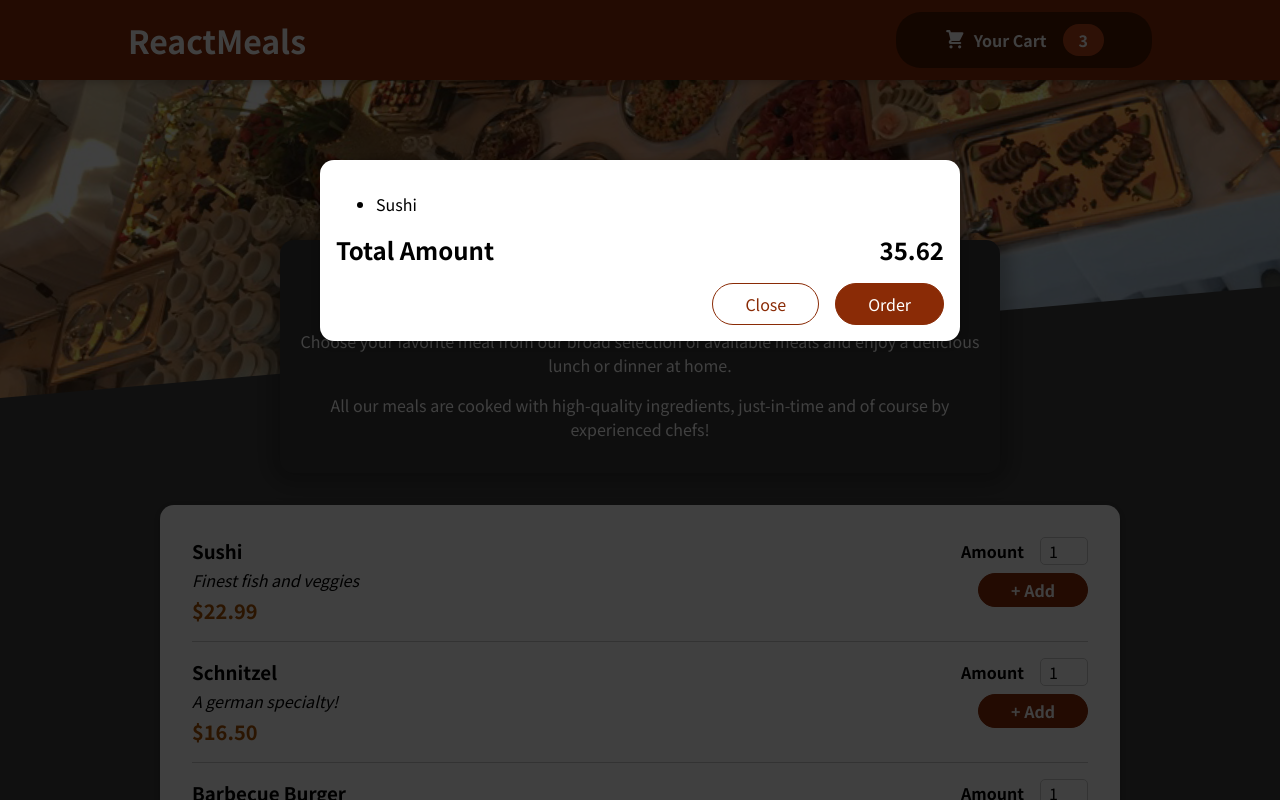
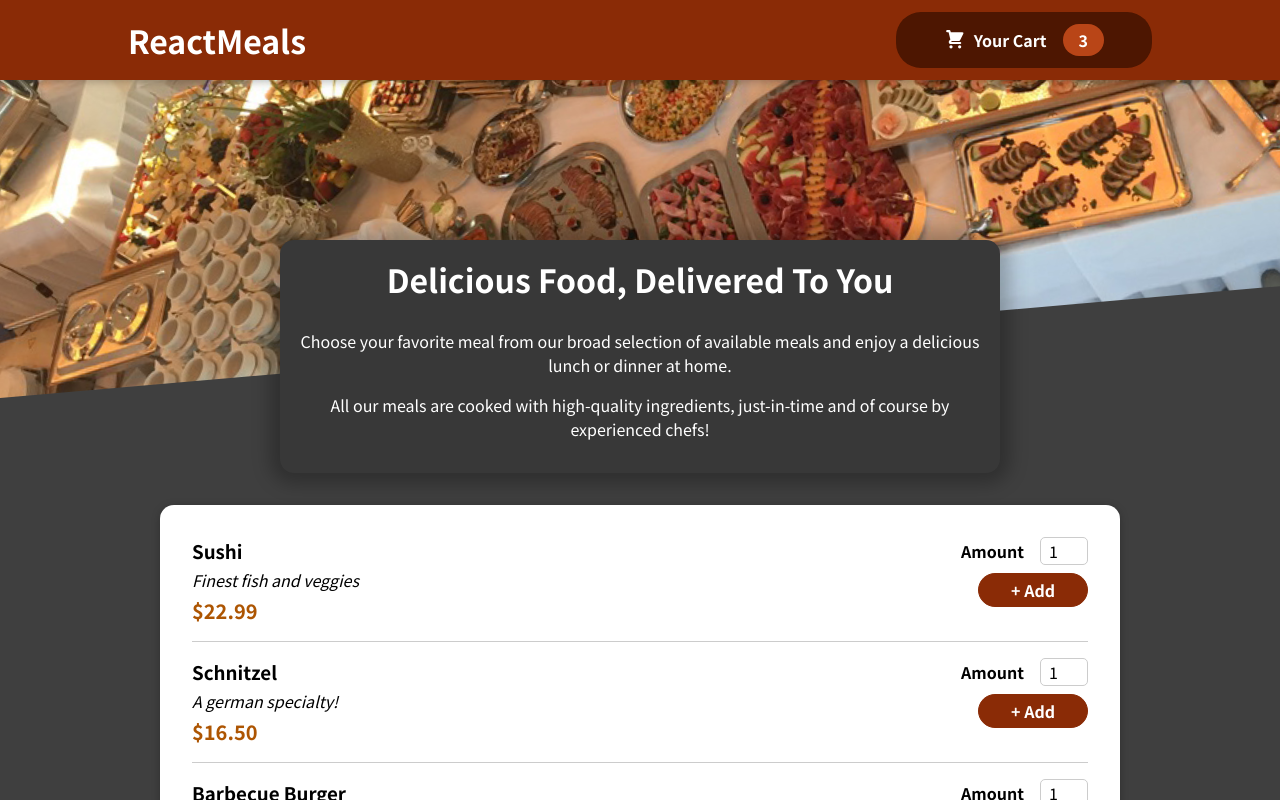
Before and after one commit to jiyunnoh/react-typescript-food-order-app, a React (Create React App) app: page / in a window 1280 px wide. Shown: the top 800 px of the page. Built offline with nearby package versions, Linux system fonts and the light colour scheme.

Commit message:
141. Managing Cart & Modal State

```diff
--- a/src/App.tsx
+++ b/src/App.tsx
@@ -1,13 +1,23 @@
-import React from "react";
+import React, { useState } from "react";
 import Cart from "./components/Cart/Cart";
 import Header from "./components/Layout/Header";
 import Meals from "./components/Meals/Meals";
 
 function App() {
+  const [cartIsShown, setCartIsShown] = useState(false);
+
+  const showCartHandler = () => {
+    setCartIsShown(true)
+  }
+
+  const hideCartHandler = () => {
+    setCartIsShown(false)
+  }
+
   return (
     <>
-      <Cart />
-      <Header />
+      {cartIsShown && <Cart onClose={hideCartHandler} />}
+      <Header onShowCart={showCartHandler} />
       <main>
         <Meals />
       </main>
--- a/src/components/Cart/Cart.tsx
+++ b/src/components/Cart/Cart.tsx
@@ -1,8 +1,8 @@
-import React from "react";
+import React, { MouseEventHandler } from "react";
 import Modal from "../UI/Modal";
 import classes from "./Cart.module.css";
 
-const Cart = () => {
+const Cart = (props: { onClose: MouseEventHandler }) => {
     const cartItems = (
         <ul className={classes['cart-item']}>
             {[{ id: 'c1', name: 'Sushi', amount: 2, price: 12.99 }].map(item =>
@@ -11,14 +11,14 @@
         </ul>
     );
     return (
-        <Modal>
+        <Modal onClose={props.onClose}>
             {cartItems}
             <div className={classes.total}>
                 <span>Total Amount</span>
                 <span>35.62</span>
             </div>
             <div className={classes.actions}>
-                <button className={classes['button--alt']}>Close</button>
+                <button className={classes['button--alt']} onClick={props.onClose}>Close</button>
                 <button className={classes.button}>Order</button>
             </div>
         </Modal>
--- a/src/components/Layout/Header.tsx
+++ b/src/components/Layout/Header.tsx
@@ -1,15 +1,15 @@
-import React from "react";
+import React, { MouseEventHandler } from "react";
 
 import mealsImage from "../../assets/meals.jpg";
 import classes from "./Header.module.css";
 import HeaderCartButton from "./HeaderCartButton";
 
-const Header = () => {
+const Header = (props: { onShowCart: MouseEventHandler }) => {
     return (
         <>
             <header className={classes.header}>
                 <h1>ReactMeals</h1>
-                <HeaderCartButton />
+                <HeaderCartButton onClick={props.onShowCart} />
             </header>
             <div className={classes['main-image']}>
                 <img src={mealsImage} alt="A table full of delicious food!" />
--- a/src/components/Layout/HeaderCartButton.tsx
+++ b/src/components/Layout/HeaderCartButton.tsx
@@ -1,9 +1,9 @@
-import React from "react";
+import React, { MouseEventHandler } from "react";
 import CartIcon from "../Cart/CartIcon";
 import classes from "./HeaderCartButton.module.css";
 
-const HeaderCartButton = () => {
-    return <button className={classes.button}>
+const HeaderCartButton = (props: { onClick: MouseEventHandler }) => {
+    return <button className={classes.button} onClick={props.onClick}>
         <span className={classes.icon}>
             <CartIcon />
         </span>
--- a/src/components/UI/Modal.tsx
+++ b/src/components/UI/Modal.tsx
@@ -1,9 +1,9 @@
-import React from "react";
+import React, { MouseEventHandler } from "react";
 import ReactDOM from "react-dom";
 import classes from "./Modal.module.css";
 
-const Backdrop = () => {
-    return <div className={classes.backdrop} />
+const Backdrop = (props: { onClose: MouseEventHandler }) => {
+    return <div className={classes.backdrop} onClick={props.onClose} />
 };
 
 const ModalOverlay = (props: { children: React.ReactNode }) => {
@@ -16,9 +16,9 @@
 
 const portalElement = document.getElementById('overlays')!;
 
-const Modal = (props: { children: React.ReactNode }) => {
+const Modal = (props: { children: React.ReactNode, onClose: MouseEventHandler }) => {
     return <>
-        {ReactDOM.createPortal(<Backdrop />, portalElement)}
+        {ReactDOM.createPortal(<Backdrop onClose={props.onClose} />, portalElement)}
         {ReactDOM.createPortal(<ModalOverlay>{props.children}</ModalOverlay>, portalElement)}
     </>
 };
```
Also changed, not shown: src/components/UI/Input.tsx (+10 -1 lines), 1 other file (tests, documents, lock files or other folders).
